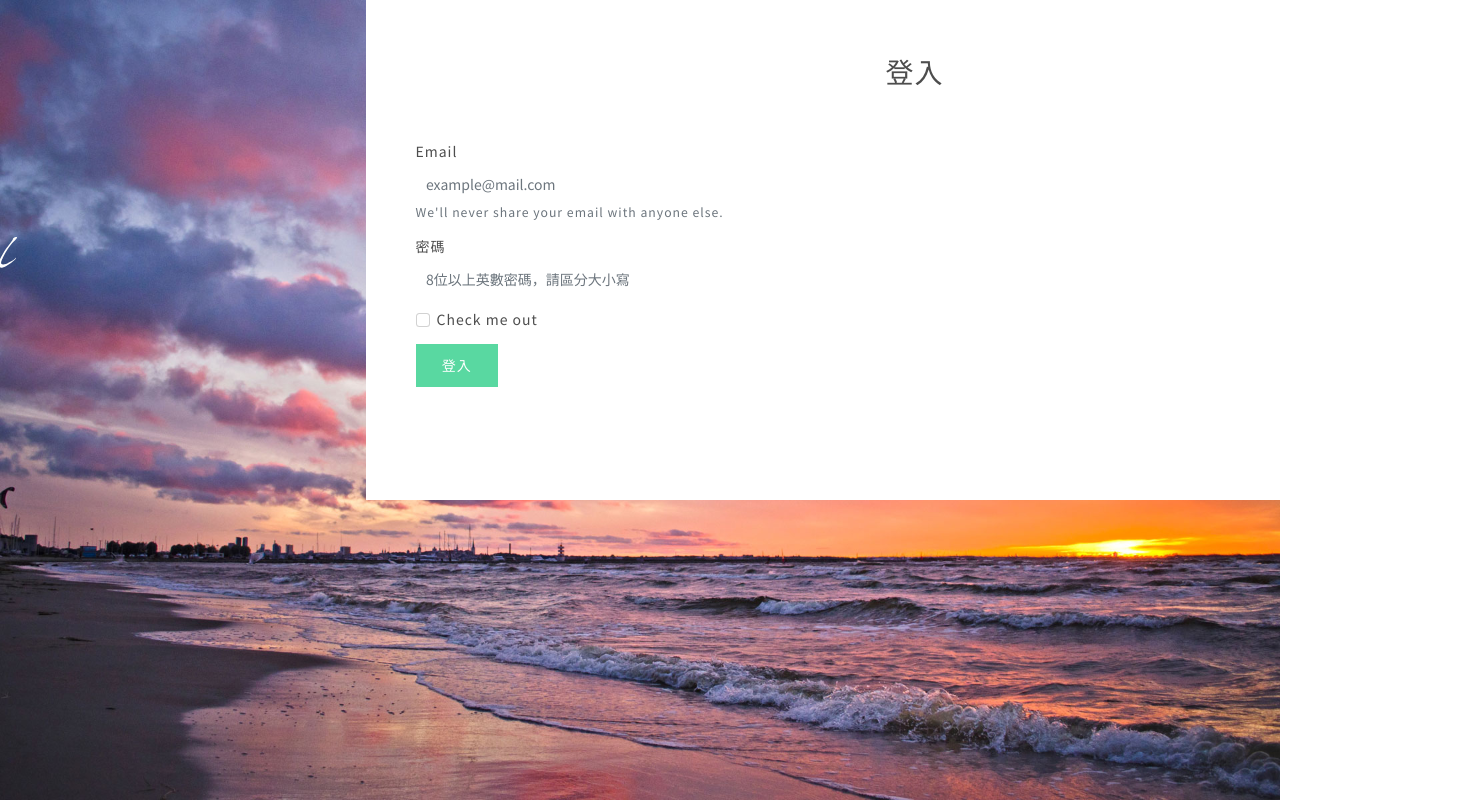
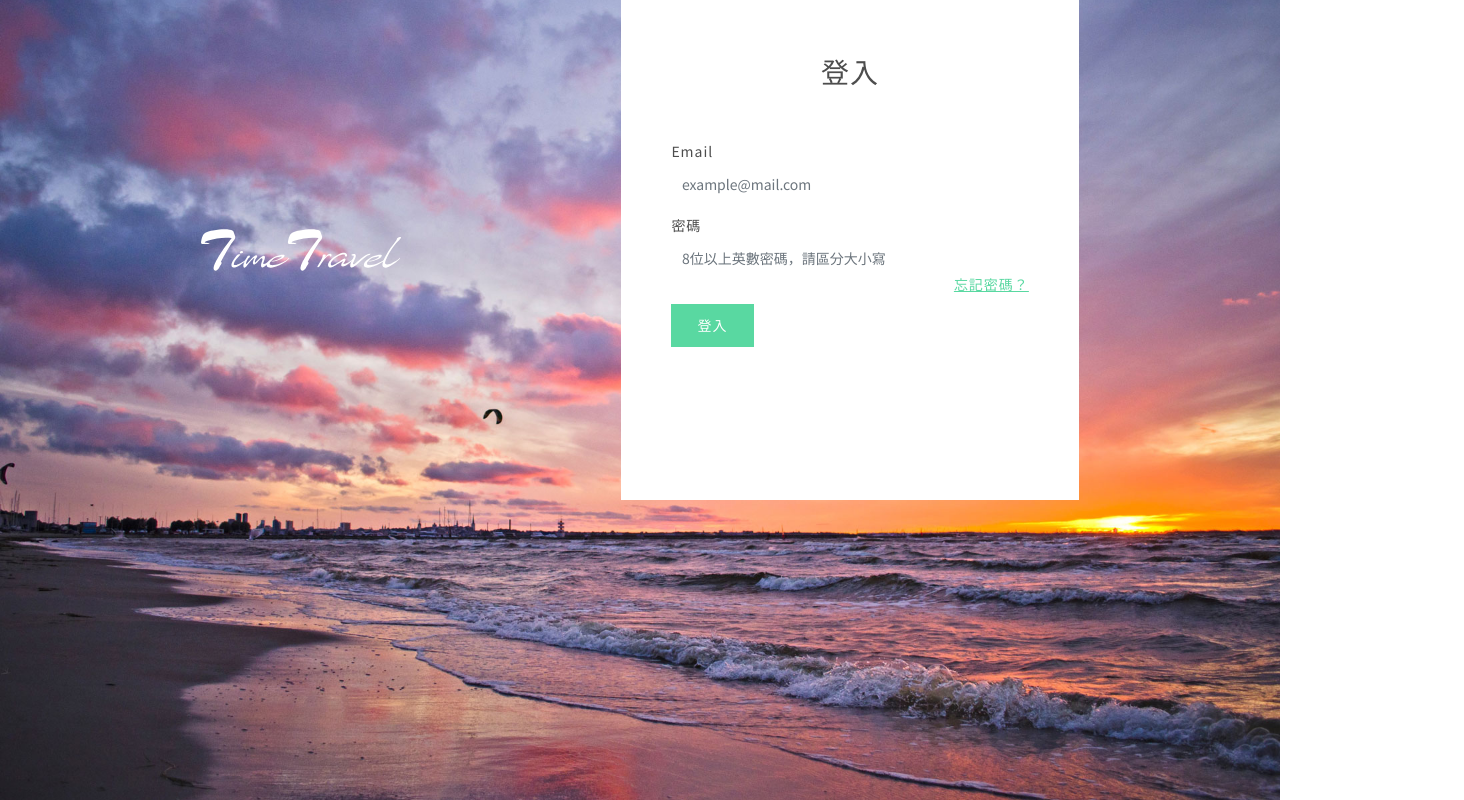
Before and after one commit to haurong/timetravel-react, a React (Create React App) app: page /logIn in a window 1280 px wide. Shown: the top 800 px of the page, 1464 px wide, since content can reach past the window. Built offline with nearby package versions, Linux system fonts and the light colour scheme.

Commit message:
登入表單樣式

```diff
--- a/src/pages/member/LogIn.js
+++ b/src/pages/member/LogIn.js
@@ -4,24 +4,22 @@ import '../../global.scss';
 import Logo from '../../icon/logo/logo_white.svg';
 import Button from 'react-bootstrap/Button';
 import Form from 'react-bootstrap/Form';
+import { Link } from 'react-router-dom';
 
 function logIn() {
   return (
     <>
-      <div className="container">
+      <div className="container ">
         <div className="row m-auto">
           <div className="m-flex">
-            <div className="logo m-auto col-6">
+            <div className="logo m-auto">
               <img src={Logo} alt="logo" />
             </div>
-            <Form className="form col-6 m-auto padding-form">
+            <Form className="form col-5 m-auto">
               <h1 className="login-text text-center pb-5">登入</h1>
               <Form.Group className="mb-3" controlId="formBasicEmail">
                 <Form.Label>Email</Form.Label>
                 <Form.Control type="email" placeholder="example@mail.com" />
-                <Form.Text className="text-muted">
-                  We'll never share your email with anyone else.
-                </Form.Text>
               </Form.Group>
 
               <Form.Group className="mb-3" controlId="formBasicPassword">
@@ -30,11 +28,14 @@ function logIn() {
                   type="password"
                   placeholder="8位以上英數密碼，請區分大小寫"
                 />
+                <Link className="forget-password text-end">忘記密碼？</Link>
               </Form.Group>
-              <Form.Group className="mb-3" controlId="formBasicCheckbox">
-                <Form.Check type="checkbox" label="Check me out" />
-              </Form.Group>
-              <Button className="mx-auto" variant="primary" type="submit">
+
+              <Button
+                className="login-button d-flex"
+                variant="primary"
+                type="submit"
+              >
                 登入
               </Button>
             </Form>
--- a/src/pages/member/style/LogIn.scss
+++ b/src/pages/member/style/LogIn.scss
@@ -1,30 +1,37 @@
-html{
+body{
     overflow:hidden;
 }
 .m-flex{
     display: flex;
     justify-content: center;
     align-items: center;
-
-}
     .logo img{
         width: 200px;
         height: 50px;
     }
     .form{
-    width: 100%;
         height: 500px;
         background-color: #fff;
         padding: 50px;
+        .forget-password{
+            color: #59D8A1;
+            float: right;
+        }
+        .login-button{
+            margin: 30px 0;
+            text-align: center;
 
         }
+    }
+}
+
 .form-bg{
     background-image: url('../../../img/member/BG_member.jpg');
     background-repeat: no-repeat;
     background-attachment: fixed;
     background-position: center;
     background-size: cover;
-    height: 1200px;
+    height: 100%;
     position: absolute;
     top:0;
     left: 0;
```
Also changed, not shown: 2 other files (tests, documents, lock files or other folders). Lines whose indentation alone changed are shown as unchanged.
